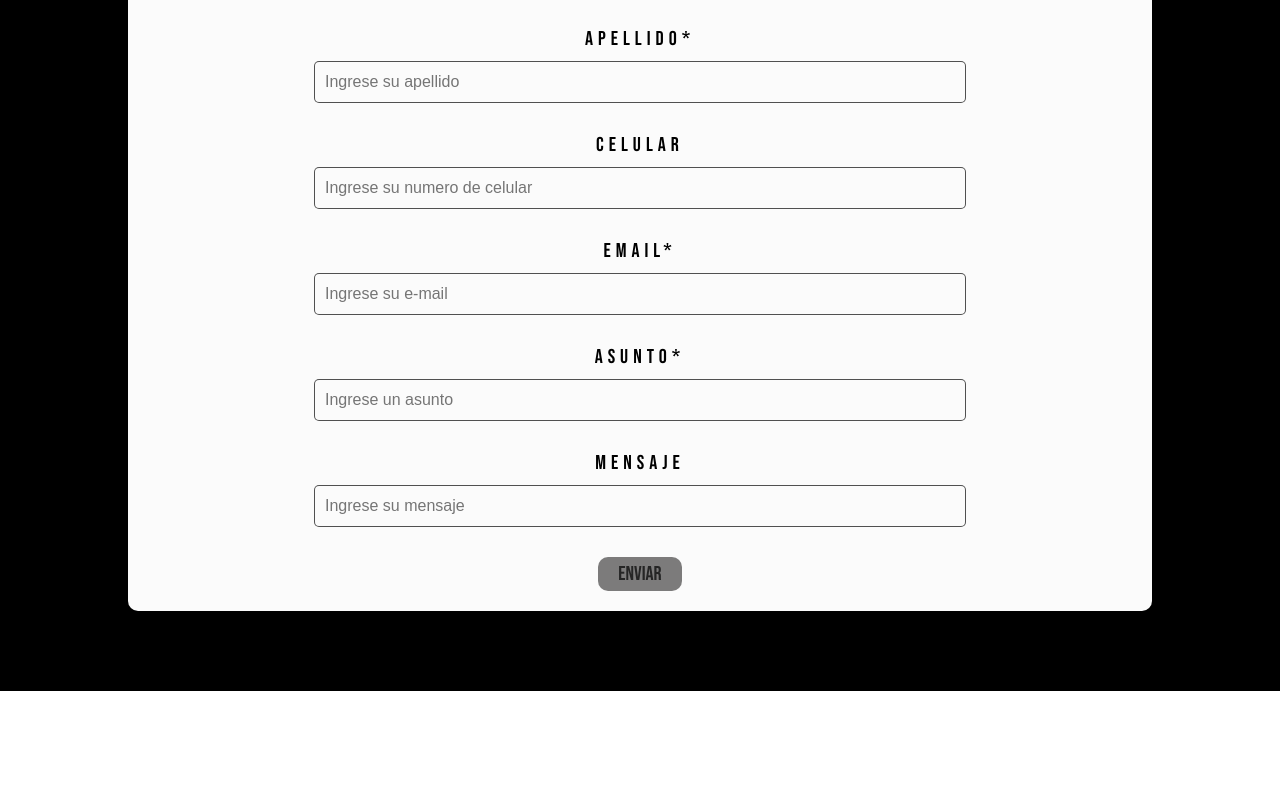
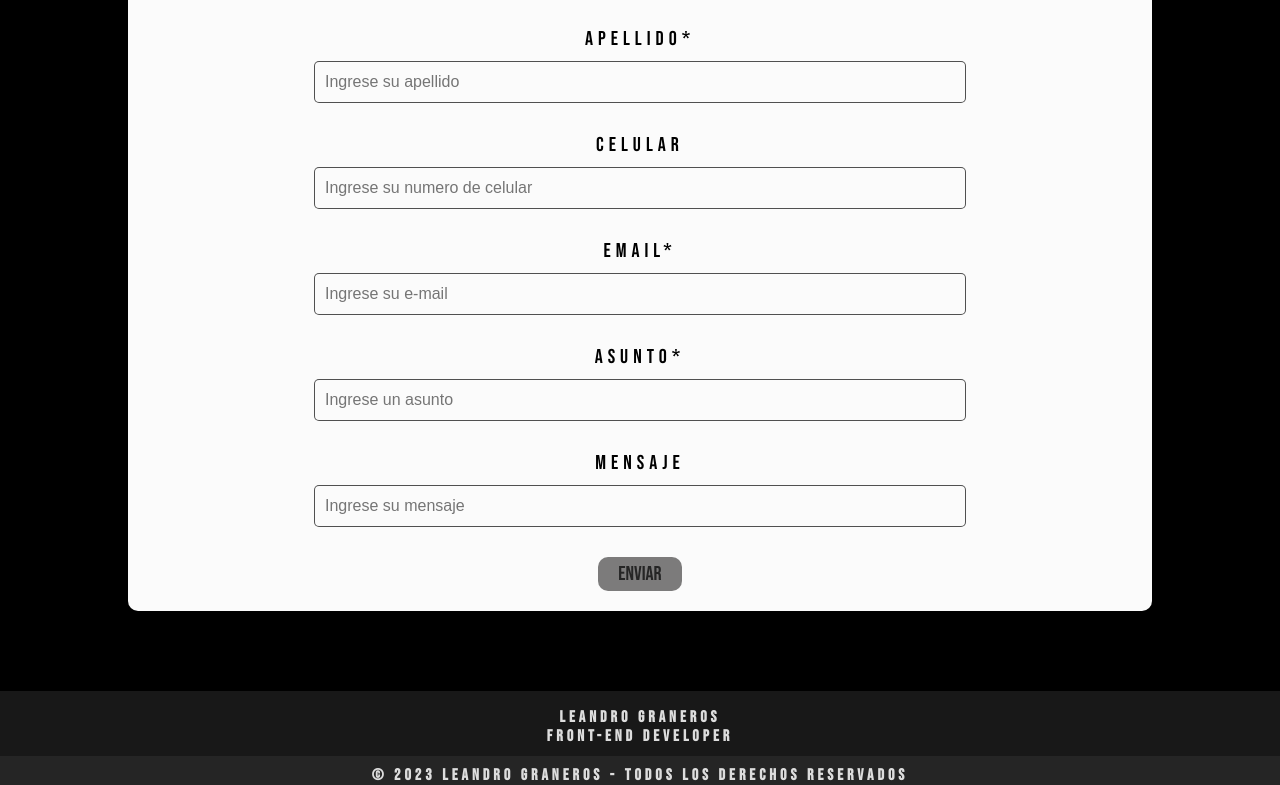
Before and after one commit to LeandroGraneros/ticmasproyecto, a plain HTML site: page index.html in a window 1280 px wide. Shown: the part 4059-4844 px from the top of the page. Before the commit the page ends 4750 px from the top, so only its background shows below. Drawn offline with nearby package versions, Linux system fonts and the light colour scheme; a web font is replaced by a local one.

Commit message:
finalizado

```diff
--- a/css/styles.css
+++ b/css/styles.css
@@ -500,7 +500,7 @@ div.contacto-box{
   }
 
   .enviar {
-    font-family:'Bebas Neue', cursive; ;
+    font-family:'Bebas Neue', cursive;
     text-decoration: none;
     color: #252525;
     text-transform: uppercase;
@@ -516,3 +516,24 @@ div.contacto-box{
     background-color: #131313;
     color: #dddddd;
   }
+
+.footer{
+    padding-top: 10px;
+    font-family: 'Bebas Neue', cursive;
+    letter-spacing: 4px;
+    height: 10vh;
+    display: grid;
+    place-content: center;
+    background-color: #000000e7;
+    color: #dddddd;
+    font-size: 2vh;
+    box-shadow: 0px 2px rgb(20, 20, 20);
+}
+
+.derechos{
+    padding-top: 10px ;
+    position: relative;
+    top: 10px;
+    background-color: #252525;
+    width:100vw;
+}
--- a/index.html
+++ b/index.html
@@ -114,12 +114,21 @@
            <input class="enviar" type="submit" value="Enviar" >
         </div>
         <input type="hidden" name="_next" value="https://leandrograneros.github.io/ticmasproyecto/#74contact">
-        <input type="hidden" name="_captcha" value="false"
+        <input type="hidden" name="_captcha" value="false">
       </div>
 
 </form>
 </section>
 
+<footer>
+    <div class="footer">
+        <div class="footer-box">
+            <h3>Leandro Graneros</h3><h3>Front-End Developer</h3>
+        </div>
+        <div class="derechos"><h5>© 2023 Leandro Graneros - Todos los derechos reservados</h5></div>
+    </div>
+</footer>
+
 <script src="js/main.js"></script>
 
 </body>
```
